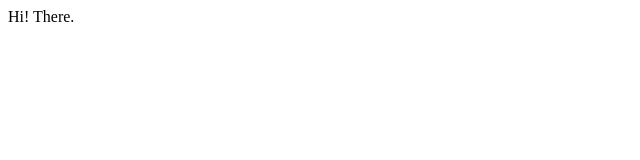
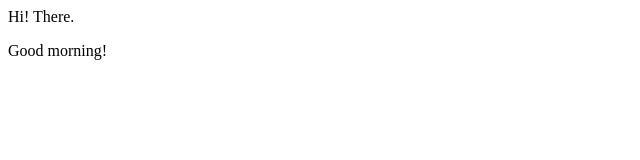
Before and after one commit to yasuzuki51/gitflowtest, a plain HTML site: page index.html in a window 1280 px wide. Shown: the full height of the page, 0-640 px from the left. Drawn offline with Linux system fonts and the light colour scheme.

Commit message:
modify ftest1 message
morning message

```diff
--- a/index.html
+++ b/index.html
@@ -1,7 +1,8 @@
 <html>
 
 <body>
-Hi! There.
+<p>Hi! There.</p>
+<p>Good morning!</p>
 
 </body>
 </html>
```
